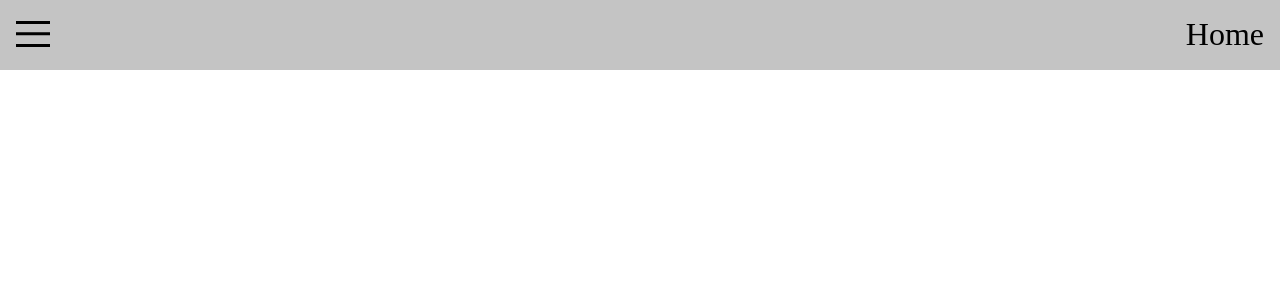
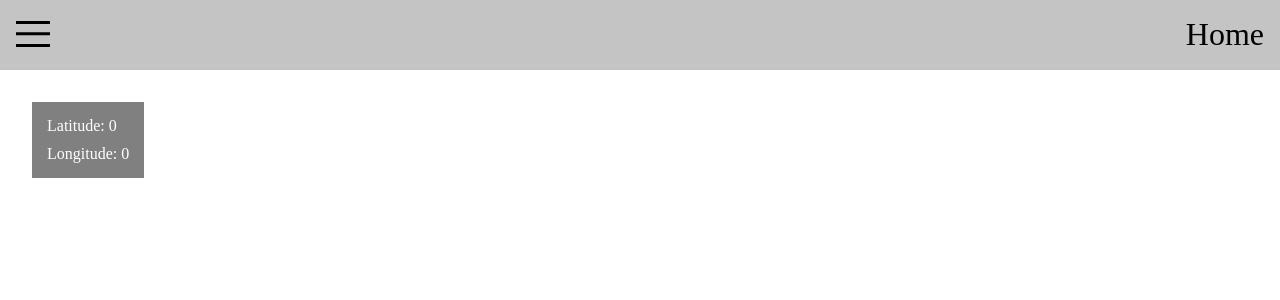
Before and after one commit to vbrambila2/ISS-Tracker, a React (Create React App) app: page /iss in a window 1280 px wide. Shown: the top 300 px of the page. Built offline with nearby package versions, Linux system fonts and the light colour scheme.

Commit message:
iss page initial set up

```diff
--- a/src/components/Header/index.js
+++ b/src/components/Header/index.js
@@ -56,9 +56,4 @@ function Header(props) {
     );
 }
 
-// Header.propTypes = {
-//   toggleMenu: PropTypes.func,
-//   isMenuOpen: PropTypes.bool,
-// };
-
 export default (Header);
--- a/src/containers/App/index.js
+++ b/src/containers/App/index.js
@@ -1,5 +1,5 @@
 import HomePage from '../HomePage';
-//import ISSPage from '../ISSPage/index.js';
+import ISSPage from '../ISSPage';
 import React, { Component } from 'react';
 //import { connect } from 'react-redux';
 import { Routes, Route } from 'react-router-dom';
@@ -48,8 +48,8 @@ class App extends Component {
           <Header toggleMenu={() => this.ToggleSideMenu()} isMenuOpen={this.state.isMenuOpen} />
 
            <Routes>
-             <Route exact path="/" element={ <HomePage /> } />
-            {/* <Route exact path="/iss" render={(props) => <ISSPage isMenuOpen={this.state.isMenuOpen} />} />   */}
+                <Route exact path="/" element={ <HomePage /> } />
+                <Route exact path="/iss" element={ <ISSPage /> } />
             </Routes>
           </div>
         /* </HomeWrapper>
--- /dev/null
+++ b/src/containers/ISSPage/index.js
@@ -0,0 +1,97 @@
+import React, { useEffect } from 'react';
+//import { connect } from 'react-redux';
+//import { compose } from 'redux';
+//import MapContainer from '../../components/Map'
+//import Astronauts from '../../components/Astronauts';
+//import { getSatelliteLocation, getSatellitePeople } from './actions';
+// import {
+//   makeSelectLoading,
+//   makeSelectPage,
+//   makeSelectSatelliteLocation,
+//   makeSelectSatellitePeople,
+// } from './selectors';
+//import { INITIAL_PAGE } from './constants';
+
+const issStyles = {
+    locationContainer: {
+      position: 'absolute',
+      zIndex: 999,
+      margin: 30,
+      padding: 10,
+      backgroundColor: 'gray',
+      borderWidth: '2px',
+      borderStyle: 'solid',
+      borderColor: 'white',
+    },
+    locationTextContainer: {
+      padding: 5,
+      color: 'white',
+    },
+    map: {
+      padding: 0,
+      height: '100%',
+    }
+}
+
+function ISSPage(props) {
+  const {
+    loading,
+    location,
+    people,
+    dispatchLoadSatelliteLocation,
+    dispatchLoadSatellitePeople,
+  } = props;
+
+//   useEffect(() => {
+//     dispatchLoadSatelliteLocation(INITIAL_PAGE, null);
+//     dispatchLoadSatellitePeople(INITIAL_PAGE, null);
+//     // eslint-disable-next-line
+//   }, []);
+
+  if (loading && !location) {
+    return <div>Loading...</div>;
+  }
+
+  const issLocation = location ? location.iss_position : { latitude:0, longitude:0 };
+  const peopleOnboard = people ? people.people : { name: 'Test' };
+
+  return (
+    <div>
+        <section style={issStyles.locationContainer}>
+            <div style={issStyles.locationTextContainer}>Latitude: {issLocation.latitude}</div>
+            <div style={issStyles.locationTextContainer}>Longitude: {issLocation.longitude}</div>
+            {/* <Astronauts people={peopleOnboard} /> */}
+        </section>
+        <section style={issStyles.map}>
+            {/* <MapContainer location={issLocation} /> */}
+        </section>
+    </div>
+  )
+}
+
+// const mapStateToProps = createStructuredSelector({
+//     loading: makeSelectLoading(),
+//     page: makeSelectPage(),
+//     location: makeSelectSatelliteLocation(),
+//     people: makeSelectSatellitePeople(),
+// });
+
+// function mapDispatchToProps(dispatch) {
+//   let timer = null;
+//   return {
+//     dispatchLoadSatelliteLocation: () => {
+//       clearInterval(timer);
+//       timer = setInterval(() => dispatch(getSatelliteLocation("GET")), 1000);
+//     },
+//     dispatchLoadSatellitePeople: () => {
+//       dispatch(getSatellitePeople("GET"));
+//     },
+//   };
+// };
+
+// const withConnect = connect(
+//   mapStateToProps,
+//   mapDispatchToProps,
+// );
+
+export default ISSPage;
```
